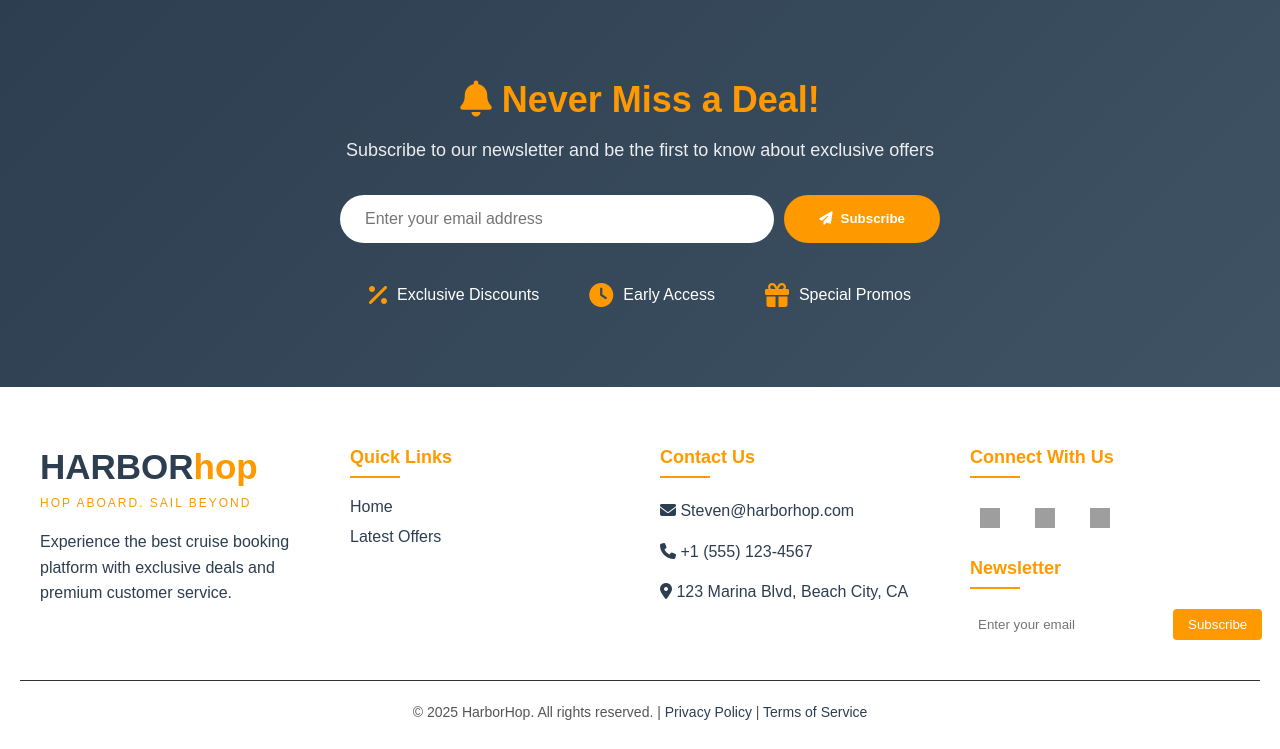
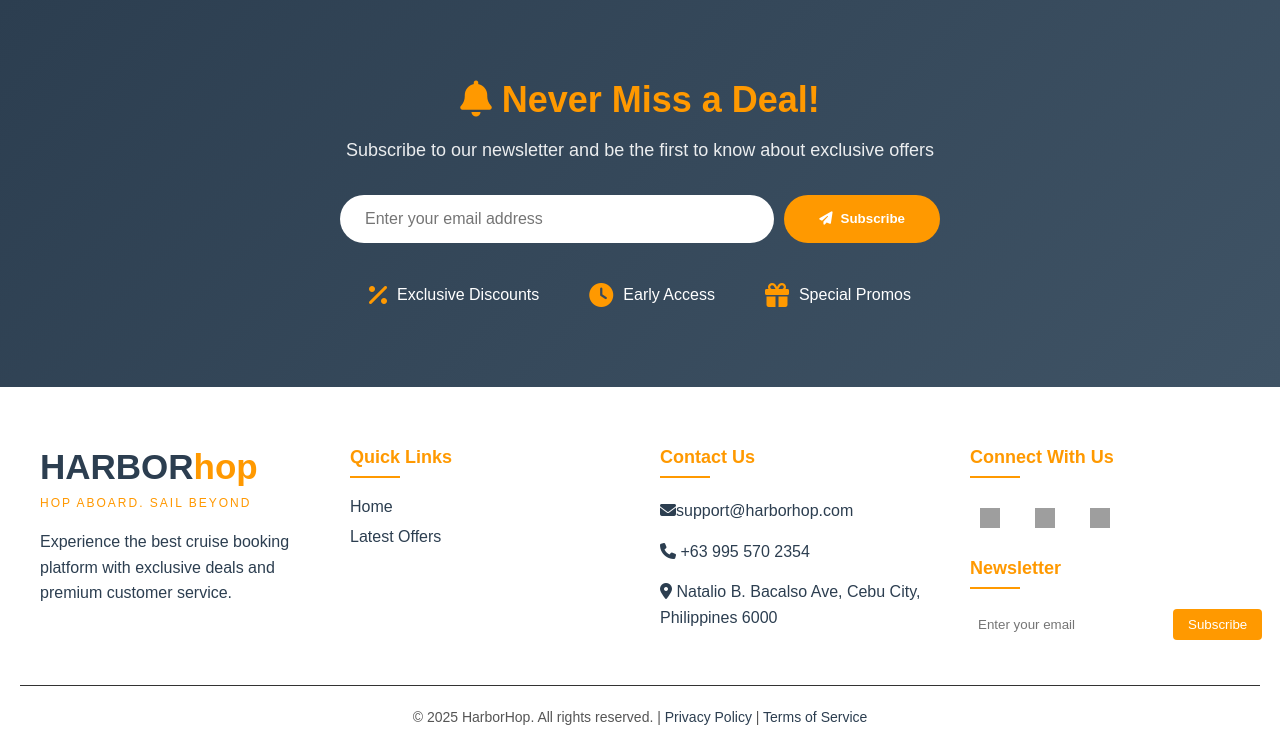
Before and after one commit to daas-me/HarborHop, a Django app: page /latest-offer/ in a window 1280 px wide. Shown: the part 2685-3434 px from the top of the page. Before the commit the page ends 3405 px from the top, so only its background shows below. Run offline with Django 5.2, Linux system fonts and the light colour scheme; some libraries are stand-ins or nearby versions; some web fonts are replaced; grey boxes are pictures that could not be loaded.

Commit message:
feature(harborhop): added details in footer contact

```diff
--- a/harbor_mgmt/templates/available_trips_search.html
+++ b/harbor_mgmt/templates/available_trips_search.html
@@ -415,9 +415,9 @@
             <div class="footer-section">
                 <h4>Contact Us</h4>
                 <div class="contact-info">
-                    <p><i class="fa-solid fa-envelope"></i> Steven@harborhop.com</p>
-                    <p><i class="fa-solid fa-phone"></i> +1 (555) 123-4567</p>
-                    <p><i class="fa-solid fa-location-dot"></i> 123 Marina Blvd, Beach City, CA</p>
+                   <p><i class="fa-solid fa-envelope"></i>support@harborhop.com</p>
+                    <p><i class="fa-solid fa-phone"></i> +63 995 570 2354</p>
+                    <p><i class="fa-solid fa-location-dot"></i> Natalio B. Bacalso Ave, Cebu City, Philippines 6000</p>
                 </div>
             </div>
 
--- a/harbor_mgmt/templates/latest_offer.html
+++ b/harbor_mgmt/templates/latest_offer.html
@@ -432,9 +432,9 @@
             <div class="footer-section">
                 <h4>Contact Us</h4>
                 <div class="contact-info">
-                    <p><i class="fa-solid fa-envelope"></i> Steven@harborhop.com</p>
-                    <p><i class="fa-solid fa-phone"></i> +1 (555) 123-4567</p>
-                    <p><i class="fa-solid fa-location-dot"></i> 123 Marina Blvd, Beach City, CA</p>
+                    <p><i class="fa-solid fa-envelope"></i>support@harborhop.com</p>
+                    <p><i class="fa-solid fa-phone"></i> +63 995 570 2354</p>
+                    <p><i class="fa-solid fa-location-dot"></i> Natalio B. Bacalso Ave, Cebu City, Philippines 6000</p>
                 </div>
             </div>
 
--- a/harbor_mgmt/templates/passenger_info.html
+++ b/harbor_mgmt/templates/passenger_info.html
@@ -442,9 +442,9 @@
             <div class="footer-section">
                 <h4>Contact Us</h4>
                 <div class="contact-info">
-                    <p><i class="fa-solid fa-envelope"></i> Steven@harborhop.com</p>
-                    <p><i class="fa-solid fa-phone"></i> +1 (555) 123-4567</p>
-                    <p><i class="fa-solid fa-location-dot"></i> 123 Marina Blvd, Beach City, CA</p>
+                   <p><i class="fa-solid fa-envelope"></i>support@harborhop.com</p>
+                    <p><i class="fa-solid fa-phone"></i> +63 995 570 2354</p>
+                    <p><i class="fa-solid fa-location-dot"></i> Natalio B. Bacalso Ave, Cebu City, Philippines 6000</p>
                 </div>
             </div>
 
--- a/harbor_mgmt/templates/payment.html
+++ b/harbor_mgmt/templates/payment.html
@@ -501,9 +501,9 @@
             <div class="footer-section">
                 <h4>Contact Us</h4>
                 <div class="contact-info">
-                    <p><i class="fa-solid fa-envelope"></i> Steven@harborhop.com</p>
-                    <p><i class="fa-solid fa-phone"></i> +1 (555) 123-4567</p>
-                    <p><i class="fa-solid fa-location-dot"></i> 123 Marina Blvd, Beach City, CA</p>
+                   <p><i class="fa-solid fa-envelope"></i>support@harborhop.com</p>
+                    <p><i class="fa-solid fa-phone"></i> +63 995 570 2354</p>
+                    <p><i class="fa-solid fa-location-dot"></i> Natalio B. Bacalso Ave, Cebu City, Philippines 6000</p>
                 </div>
             </div>
 
--- a/harbor_mgmt/templates/payment_confirmation.html
+++ b/harbor_mgmt/templates/payment_confirmation.html
@@ -316,9 +316,9 @@
             <div class="footer-section">
                 <h4>Contact Us</h4>
                 <div class="contact-info">
-                    <p><i class="fa-solid fa-envelope"></i> Steven@harborhop.com</p>
-                    <p><i class="fa-solid fa-phone"></i> +1 (555) 123-4567</p>
-                    <p><i class="fa-solid fa-location-dot"></i> 123 Marina Blvd, Beach City, CA</p>
+                    <p><i class="fa-solid fa-envelope"></i>support@harborhop.com</p>
+                    <p><i class="fa-solid fa-phone"></i> +63 995 570 2354</p>
+                    <p><i class="fa-solid fa-location-dot"></i> Natalio B. Bacalso Ave, Cebu City, Philippines 6000</p>
                 </div>
             </div>
 
--- a/harbor_mgmt/templates/reservation_confirmation.html
+++ b/harbor_mgmt/templates/reservation_confirmation.html
@@ -217,9 +217,9 @@
             <div class="footer-section">
                 <h4>Contact Us</h4>
                 <div class="contact-info">
-                    <p><i class="fa-solid fa-envelope"></i> Steven@harborhop.com</p>
-                    <p><i class="fa-solid fa-phone"></i> +1 (555) 123-4567</p>
-                    <p><i class="fa-solid fa-location-dot"></i> 123 Marina Blvd, Beach City, CA</p>
+                    <p><i class="fa-solid fa-envelope"></i>support@harborhop.com</p>
+                    <p><i class="fa-solid fa-phone"></i> +63 995 570 2354</p>
+                    <p><i class="fa-solid fa-location-dot"></i> Natalio B. Bacalso Ave, Cebu City, Philippines 6000</p>
                 </div>
             </div>
 
--- a/harbor_mgmt/templates/reservations.html
+++ b/harbor_mgmt/templates/reservations.html
@@ -221,9 +221,9 @@
             <div class="footer-section">
                 <h4>Contact Us</h4>
                 <div class="contact-info">
-                    <p><i class="fa-solid fa-envelope"></i> Steven@harborhop.com</p>
-                    <p><i class="fa-solid fa-phone"></i> +1 (555) 123-4567</p>
-                    <p><i class="fa-solid fa-location-dot"></i> 123 Marina Blvd, Beach City, CA</p>
+                    <p><i class="fa-solid fa-envelope"></i>support@harborhop.com</p>
+                    <p><i class="fa-solid fa-phone"></i> +63 995 570 2354</p>
+                    <p><i class="fa-solid fa-location-dot"></i> Natalio B. Bacalso Ave, Cebu City, Philippines 6000</p>
                 </div>
             </div>
 
```
